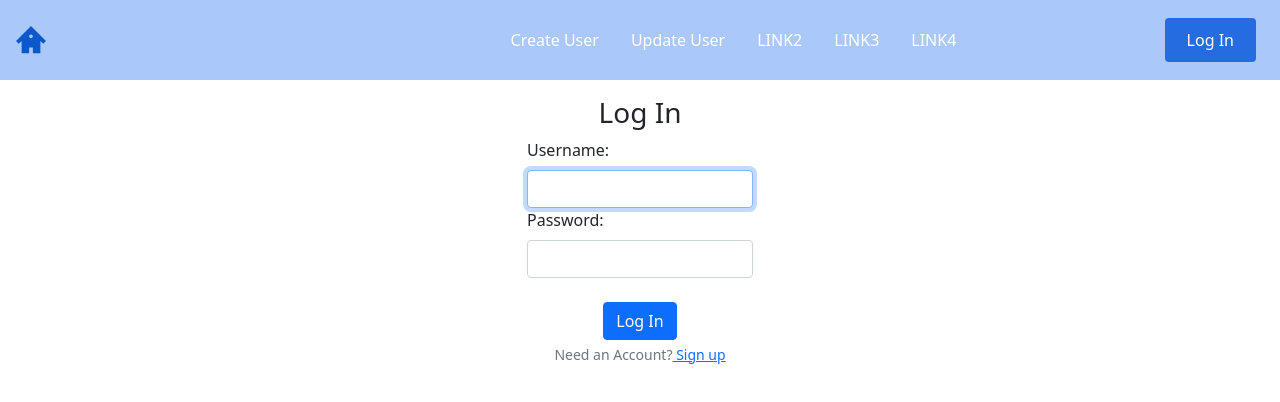
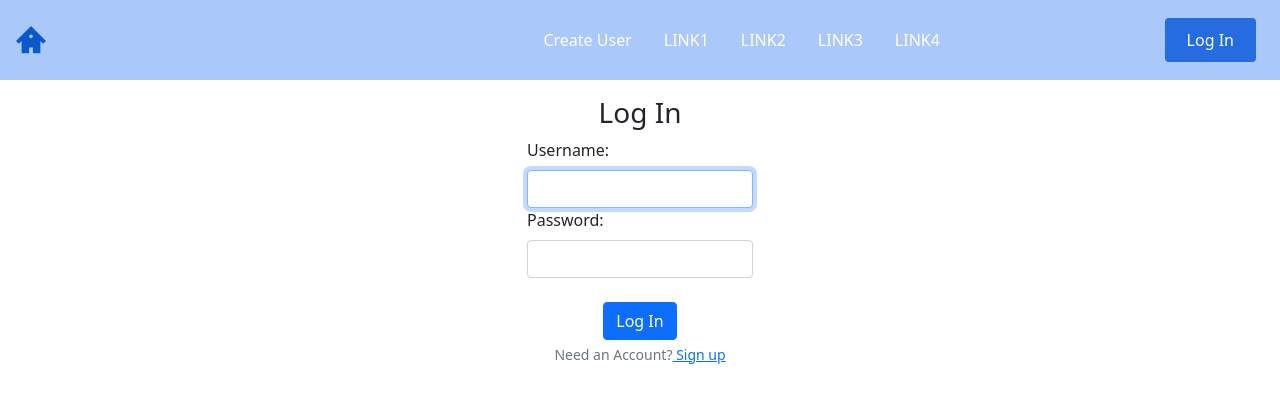
Before and after one commit to Meihong117/Static-Web-App-1, a React (Create React App) app: page /login in a window 1280 px wide. Shown: the top 402 px of the page. Built offline with nearby package versions, Linux system fonts and the light colour scheme.

Commit message:
delete link

```diff
--- a/src/components/NavBar/NavBar.js
+++ b/src/components/NavBar/NavBar.js
@@ -16,7 +16,7 @@ const NavBar = ({toggle}) => {
 
                 <NavMenue>
                     <NavLink to="/postuser" >Create User</NavLink>
-                    <NavLink to="/updateuser" >Update User</NavLink>
+                    <NavLink to="/" >LINK1</NavLink>
                     <NavLink to="/" >LINK2</NavLink>
                     <NavLink to="/" >LINK3</NavLink>
                     <NavLink to="/" >LINK4</NavLink>
--- a/src/components/NavBar/SideBar.js
+++ b/src/components/NavBar/SideBar.js
@@ -10,7 +10,7 @@ const SideBar = ({isOpen,toggle}) => {
             <SideBarWrapper>
                 <SideBarMenue>
                     <SidebarLink to='/postuser'>Create User</SidebarLink>
-                    <SidebarLink to='/updateuser'>Update User</SidebarLink>
+                    <SidebarLink to='/'>LINK1</SidebarLink>
                     <SidebarLink to='/'>LINK2</SidebarLink>
                     <SidebarLink to='/'>LINK3</SidebarLink>
                     <SidebarLink to='/'>LINK4</SidebarLink>
```
